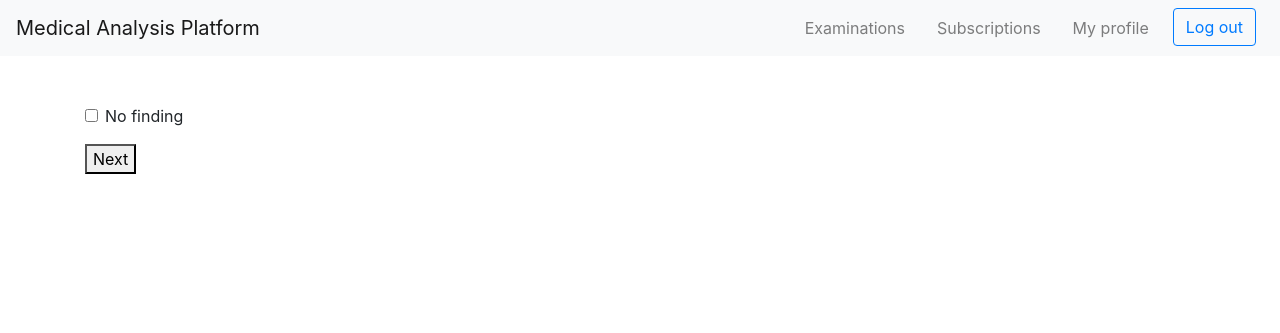
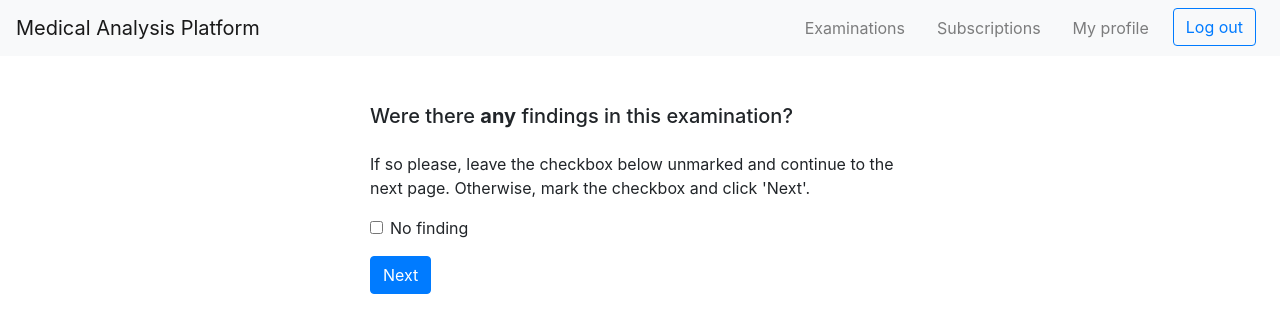
Before and after one commit to iliaparvanov/med-analysis-platform, a Django app: page /examinations/00000000-0000-0000-0000-000000000001/mark/no-finding in a window 1280 px wide. Shown: the top 333 px of the page. Run offline with Django 3.2, Linux system fonts and the light colour scheme; a user stored in the database is signed in; tables that the repository leaves empty hold one stand-in row (values such as "Sample post"); parts of the project's set-up code (start-up, migrations or seed data) failed here and were passed over; some libraries are stand-ins or nearby versions.

Commit message:
More styling improvements

```diff
--- a/med_analyser/templates/examinations/examination_detail.html
+++ b/med_analyser/templates/examinations/examination_detail.html
@@ -8,7 +8,7 @@
         </div>
         <div class="col-4">
             <p>Image type: <strong>{{ examination.image_type }}</strong></p>
-
+                {% if inferred_findings.all %}
                     <hr>
                     <p>The findings our algorithm predicted:</p>
                         {% for inferred_finding in inferred_findings %}
@@ -16,7 +16,7 @@
                         {% endfor %}
                     <hr>
                     <p>Do you see a problem with these findings?</p><a class="btn btn-outline-primary btn-sm" href="{% url 'examination_mark_no_finding' examination.pk %}">Mark correct findings</a>
-
+                {% endif %}
         </div>
     </div>
     <p class="h3 mt-3">Notes</p>
--- a/med_analyser/templates/examinations/examination_mark_no_finding.html
+++ b/med_analyser/templates/examinations/examination_mark_no_finding.html
@@ -1,8 +1,15 @@
 {% extends 'base.html' %}
 {% load crispy_forms_tags %}
 {% block content %}
-    <form method="post">{% csrf_token %}
-        {{ form|crispy }}
-        <button type="submit">Next</button>
-    </form>
+    <div class="row justify-content-center">
+        <div class="col-6">
+            <p class="h5 mb-4">Were there <strong>any</strong> findings in this examination?</p>
+            <p>If so please, leave the checkbox below unmarked and continue to the next page.
+            Otherwise, mark the checkbox and click 'Next'.</p>
+            <form method="post">{% csrf_token %}
+                {{ form|crispy }}
+                <button type="submit" class="btn btn-primary">Next</button>
+            </form>
+        </div>
+    </div>
 {% endblock content %}
```
Also changed, not shown: med_analyser/templates/examinations/examination_mark_findings.html (+9 -4 lines). Lines whose indentation alone changed are shown as unchanged.
